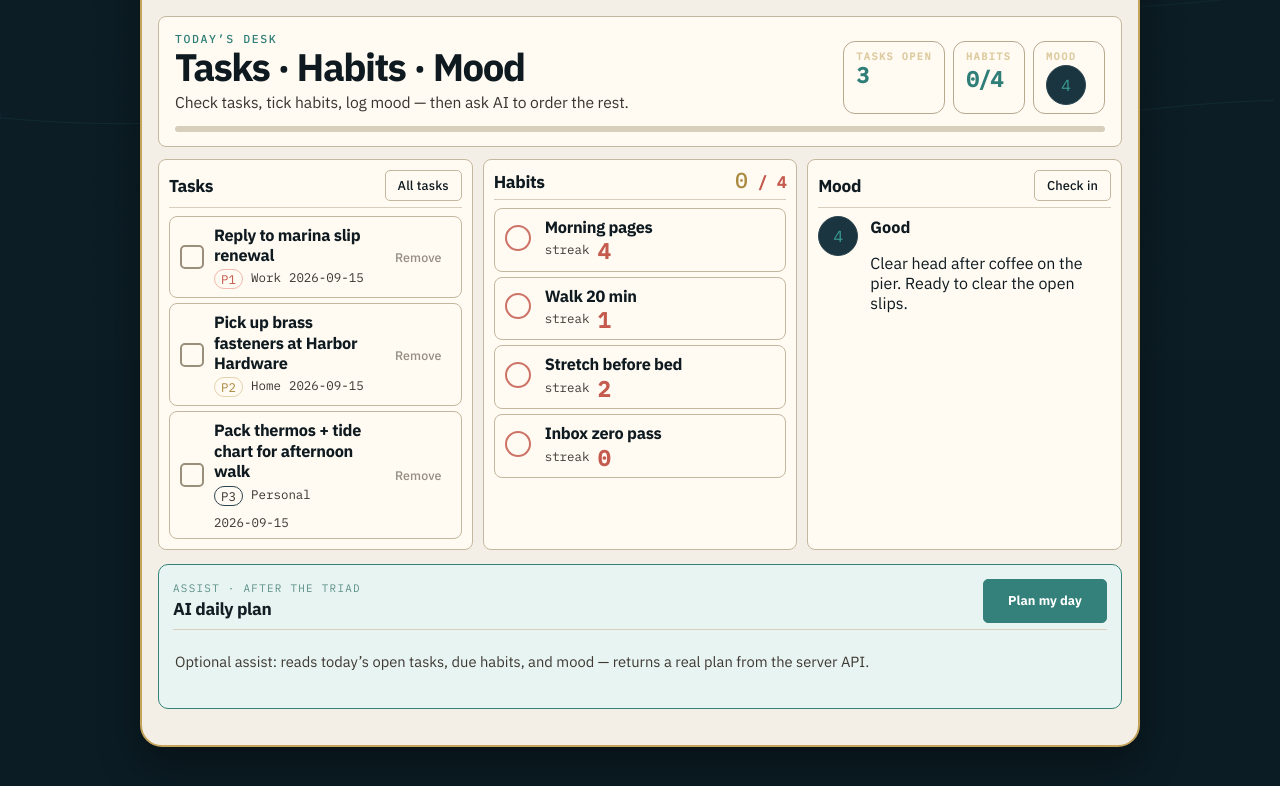
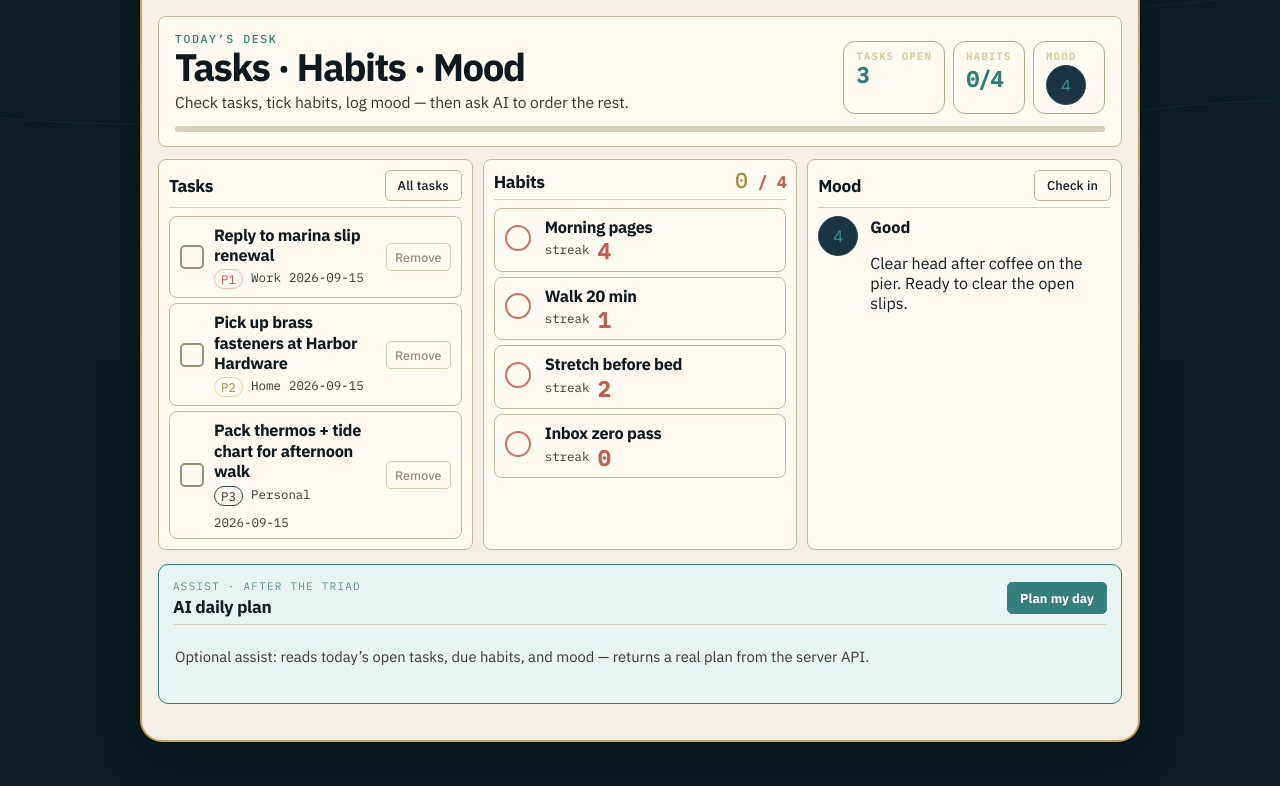
Before and after one commit to Btheriot83/buildgames-lunatask, a React (Vite) app: page / in a window 1280 px wide. Shown: the part 440-1226 px from the top of the page. Built offline with nearby package versions, Linux system fonts and the light colour scheme.

Commit message:
r3: buttons mood chip punch

```diff
--- a/src/index.css
+++ b/src/index.css
@@ -2267,3 +2267,36 @@ button, input, select, textarea {
   border-color: #b8a88e !important;
   background: #fffaf2 !important;
 }
+
+/* r3 buttons: mood chip + secondary CTA rectangles (Lunatask coral-rect energy, seafoam locked) */
+.mood-chip {
+  min-height: 44px !important;
+  min-width: 52px !important;
+  border-radius: 6px !important;
+  border-width: 1.5px !important;
+  padding: 8px 10px !important;
+  background-image: none !important;
+  box-shadow: none !important;
+}
+.mood-chip.is-selected {
+  border-color: var(--seafoam-cta) !important;
+  background: #e7f4f1 !important;
+  font-weight: 700 !important;
+}
+.btn.tiny.primary,
+.desk-paper .btn.tiny.primary,
+.chrome-actions .btn.tiny.primary {
+  min-height: 32px !important;
+  border-radius: 5px !important;
+  padding: 6px 12px !important;
+  font-weight: 700 !important;
+  background: var(--seafoam-cta) !important;
+  color: #fff !important;
+  background-image: none !important;
+  box-shadow: none !important;
+}
+.desk-paper .btn.tiny.ghost {
+  border: 1px solid #c4b79e !important;
+  border-radius: 5px !important;
+  min-height: 28px !important;
+}
```
Also changed, not shown: gauntlet/shots-r6/r3-buttons-mood.png (added).
